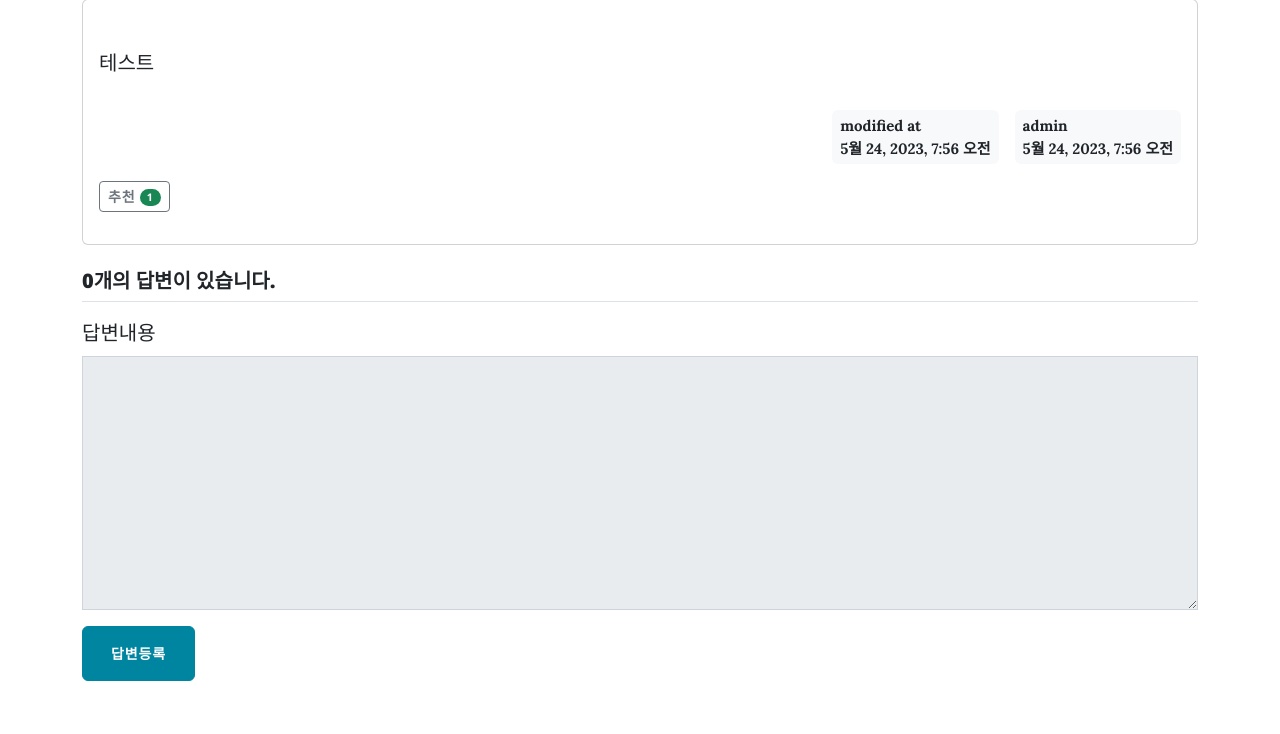
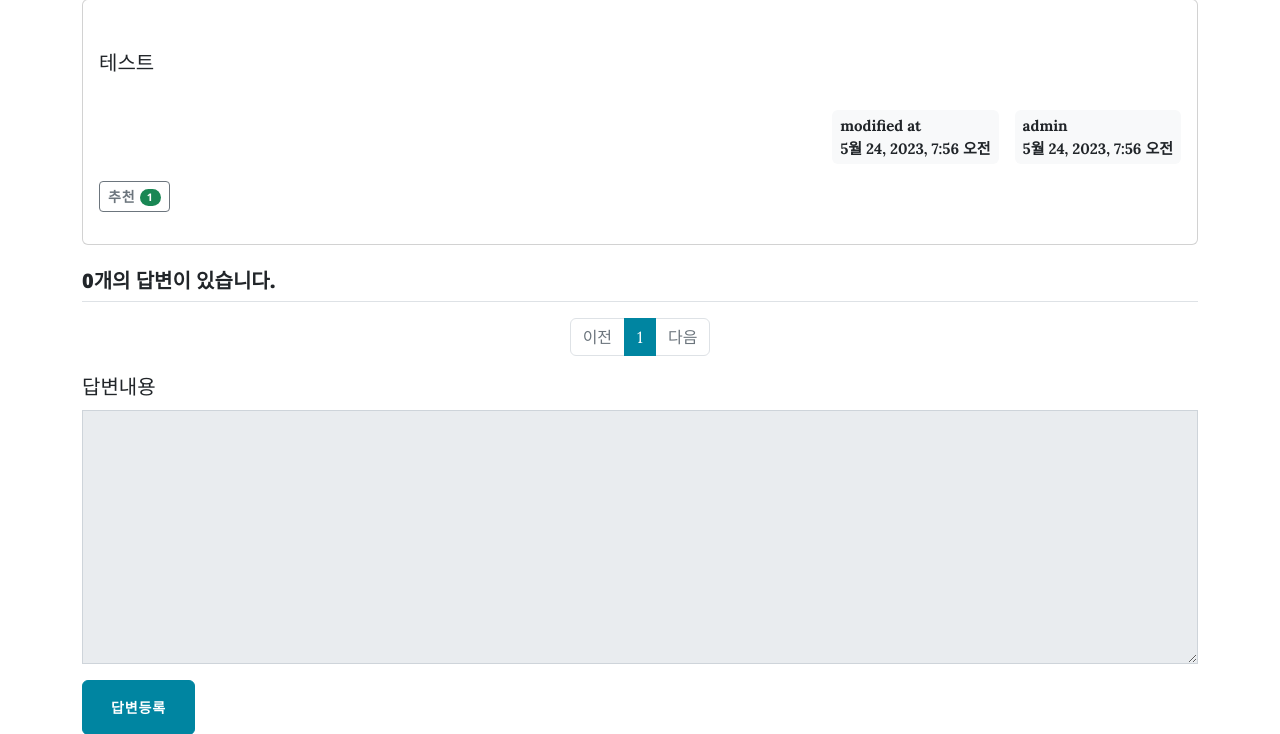
Before and after one commit to chlendyd7/yangjungfc, a Django app: page /soccer/1/ in a window 1280 px wide. Shown: the part 653-1387 px from the top of the page. Before the commit the page ends 1334 px from the top, so only its background shows below. Run offline with Django 3.2, Linux system fonts and the light colour scheme; data comes from the database, SQL or seed files in the repository; both versions use the stored data as it was after the commit; some libraries are stand-ins or nearby versions.

Commit message:
답변 페이징 정렬

```diff
--- a/soccer/views/base_views.py
+++ b/soccer/views/base_views.py
@@ -2,7 +2,7 @@ from django.core.paginator import Paginator
 from django.shortcuts import render, get_object_or_404
 from django.db.models import Q
 import logging
-from soccer.models import Question
+from soccer.models import Question, Answer
 
 
 
@@ -31,5 +31,11 @@ def board(request):
 
 def detail(request, question_id):
     question = get_object_or_404(Question, pk=question_id)
-    context = {'question': question}
+    page = request.GET.get('page', '1')
+    answer_list = Answer.objects.filter(question=question).order_by('-voter')
+    # question=question을 통해 알맞은 것만 가져와 달라
+    paginator = Paginator(answer_list, 5)
+    page_obj = paginator.get_page(page)
+
+    context = {'answer_list': page_obj, 'question': question, 'page':page}
     return render(request, 'soccer/question_detail.html', context)
--- a/templates/soccer/question_detail.html
+++ b/templates/soccer/question_detail.html
@@ -60,7 +60,7 @@
     </div>
     <!-- 답변 -->
     <h5 class="border-bottom my-3 py-2">{{question.answer_set.count}}개의 답변이 있습니다.</h5>
-    {% for answer in question.answer_set.all %}
+    {% for answer in answer_list %}
     <a id="answer_{{ answer.id }}"></a>
     <div class="card my-3">
         <div class="card-body">
@@ -92,6 +92,45 @@
         </div>
     </div>
     {% endfor %}
+    <ul class="pagination justify-content-center">
+        <!----이전페이지---->
+        {% if answer_list.has_previous %}
+        <li class="page-item">
+            <a class="page-link" href="?page={{answer_list.previous_page_number}}">이전</a>
+        </li>
+        {% else %}
+        <li class="page-item disabled">
+            <a class="page-link" tabindex="-1" aria-disabled="true" href="#">이전</a>
+        </li>
+        {% endif %}
+        <!-----페이지리스트----->
+
+        {% for page_number in answer_list.paginator.page_range %}
+        {% if page_number >= answer_list.number|add:-5 and page_number <= answer_list.number|add:5 %}
+        {% if page_number == answer_list.number %}
+            <li class="page-item active" aria-current="page">
+                <a class="page-link" href="?page={{page_number}}">{{page_number}}</a>
+            </li>
+            {% else %}
+            <li class="page-item">
+                <a class="page-link" href="?page={{page_number}}">{{page_number}}</a>
+            </li>
+        {% endif %}
+        {% endif %}
+        {% endfor %}
+        <!-----다음페이지------>
+        {% if answer_list.has_next %}
+        <li class="page-item">
+            <a class="page-link" href="?page={{answer_list.next_page_number}}">다음</a>
+        </li>
+        {% else %}
+        <li class="page-item disabled">
+            <a class="page-link" tabindex="-1" aria-disabled="true" href="#">다음</a>
+        </li>
+        {% endif %}
+    </ul>
+    <!-----페이징처리 끝------->
+
     <form action="{% url 'soccer:answer_create' question.id %}" method="post" class="my-3">
         {% csrf_token %}
         {% include "form_errors.html" %}
```
Also changed, not shown: db.sqlite3.
